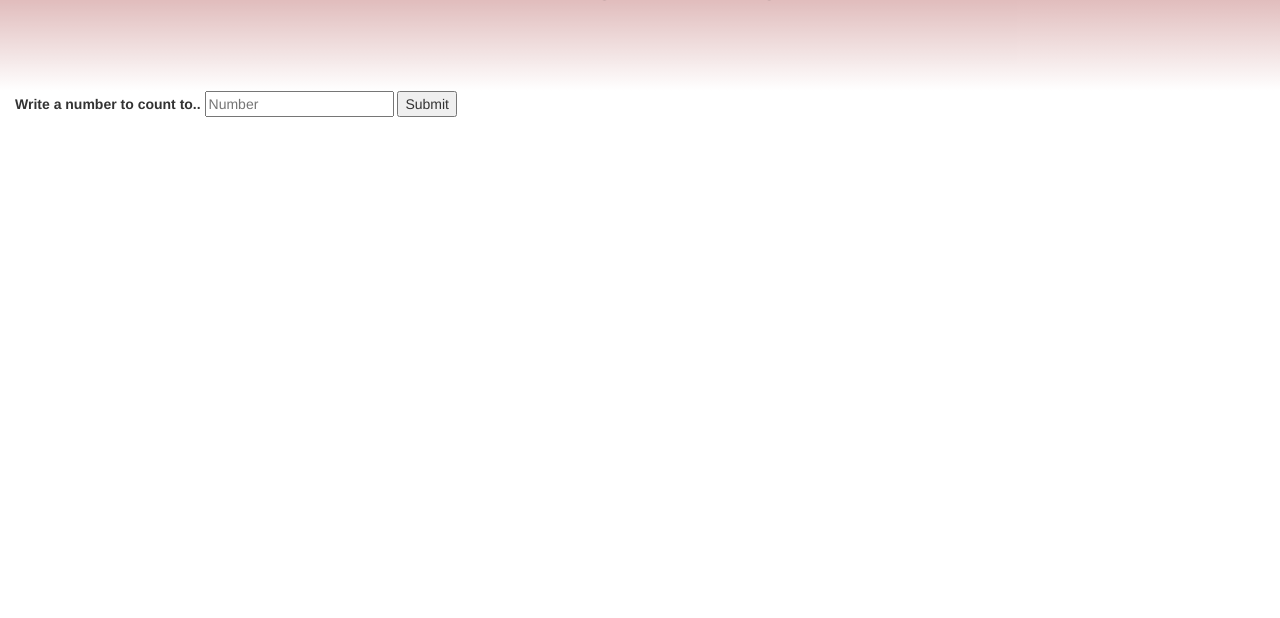
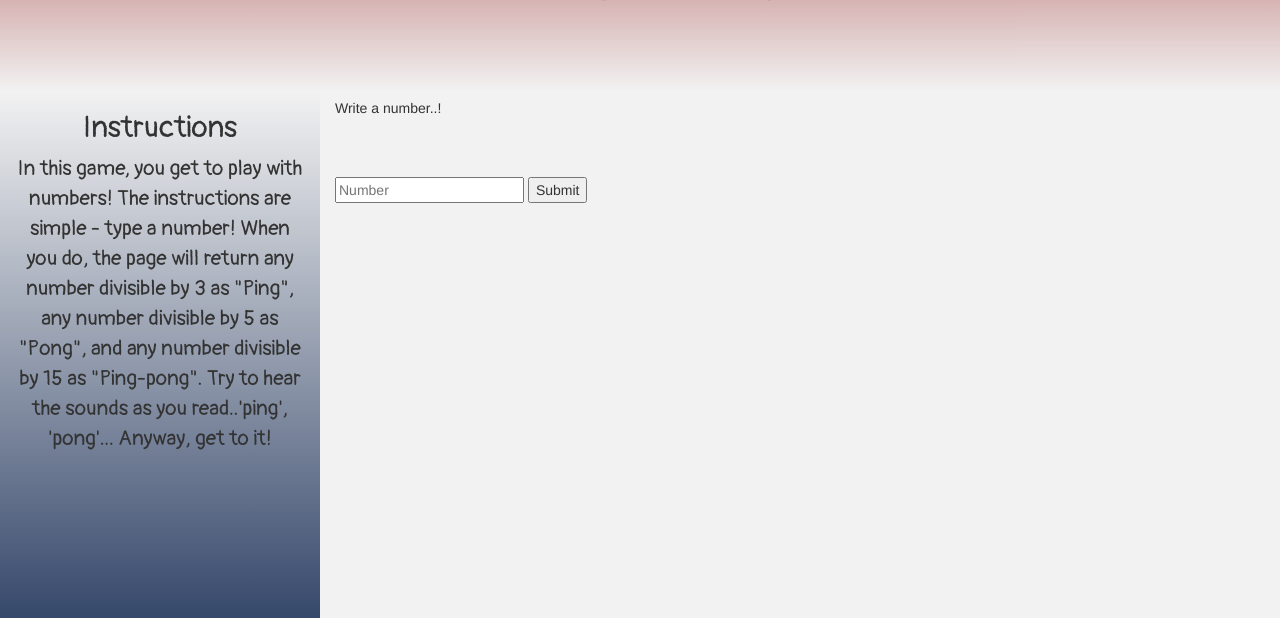
Before and after one commit to GituMbugua/ping-pong, a plain HTML site: page index.html in a window 1280 px wide. Shown: the part 191-809 px from the top of the page. Drawn offline with Linux system fonts and the light colour scheme; a web font is replaced by a local one.

Commit message:
add styling and instructions

```diff
--- a/css/styles.css
+++ b/css/styles.css
@@ -47,8 +47,11 @@
   }
 }
 /*End of page cover*/
-.row {
-  background: linear-gradient(to bottom, #8b0000 0%, white 100%);
+.container-fluid {
+  background-color: #f2f2f2;
+}
+#headerRow {
+  background: linear-gradient(to bottom, #8b0000 0%, #f2f2f2 100%);
   background-size: auto;
   opacity: 0.8;
   padding: 7%;
@@ -65,3 +68,17 @@ header img {
   color: #0d0d0d;
   font-family: Chewy, cursive;
 }
+input {
+  margin-top: 10%;
+  text-align: left;
+}
+#instructions {
+  margin-top: 0%;
+  text-align: center;
+  background: linear-gradient(to bottom, #f2f2f2 0%, #36486b 100%);
+  padding-bottom: 12%;
+  font-family: Pangolin, cursive;
+}
+#instructions p {
+  font-size: 150%;
+}
--- a/index.html
+++ b/index.html
@@ -8,8 +8,7 @@
   <script src="js/jquery-3.2.1.js"></script>
   <script src="js/bootstrap.min.js"></script>
   <script src="js/script.js"></script>
-  <link href="https://fonts.googleapis.com/css?family=Chewy" rel="stylesheet">
-  <link href="https://fonts.googleapis.com/css?family=Cabin+Sketch|Chewy" rel="stylesheet">
+  <link href="https://fonts.googleapis.com/css?family=Cabin+Sketch|Chewy|Pangolin" rel="stylesheet">
   <title>Ping Pong</title>
 </head>
 
@@ -29,7 +28,7 @@
   </script>
   <!-- End of page cover -->
   <div class="container-fluid">
-    <div class="row">
+    <div class="row" id="headerRow">
       <header>
         <img src="img/whiteBat.png" alt="">
         <div class="col-md-6">
@@ -37,18 +36,32 @@
         </div>
       </header>
     </div>
+    <!-- End of header -->
+    <div class="row">
+      <div class="col-md-3" id="instructions">
+        <h2>Instructions</h2>
+        <p>In this game, you get to play with numbers! The instructions are simple - type a number! When you do, the page will return any number divisible by 3 as "Ping", any number divisible by 5 as "Pong", and any number divisible by 15 as "Ping-pong".
+          Try to hear the sounds as you read..'ping', 'pong'... Anyway, get to it!</p>
+
+      </div>
+      <div class="col-md-5">
         <div class="input">
           <form id="submit" class="form-group" action="index.html" method="post">
-        <label for="">Write a number to count to..</label>
-        <input id="userNumber" type="" placeholder="Number"></input>
+            <h5>Write a number..!</h5>
+            <input id="userNumber" placeholder="Number"></input>
             <button type="submit" name="button">Submit</button>
           </form>
         </div>
+      </div>
+
+      <div class="col-md-4">
         <div class="results">
           <ul id="list">
 
           </ul>
+        </div>
 
+      </div>
     </div>
   </div>
 </body>
```
Lines whose indentation alone changed are shown as unchanged.
